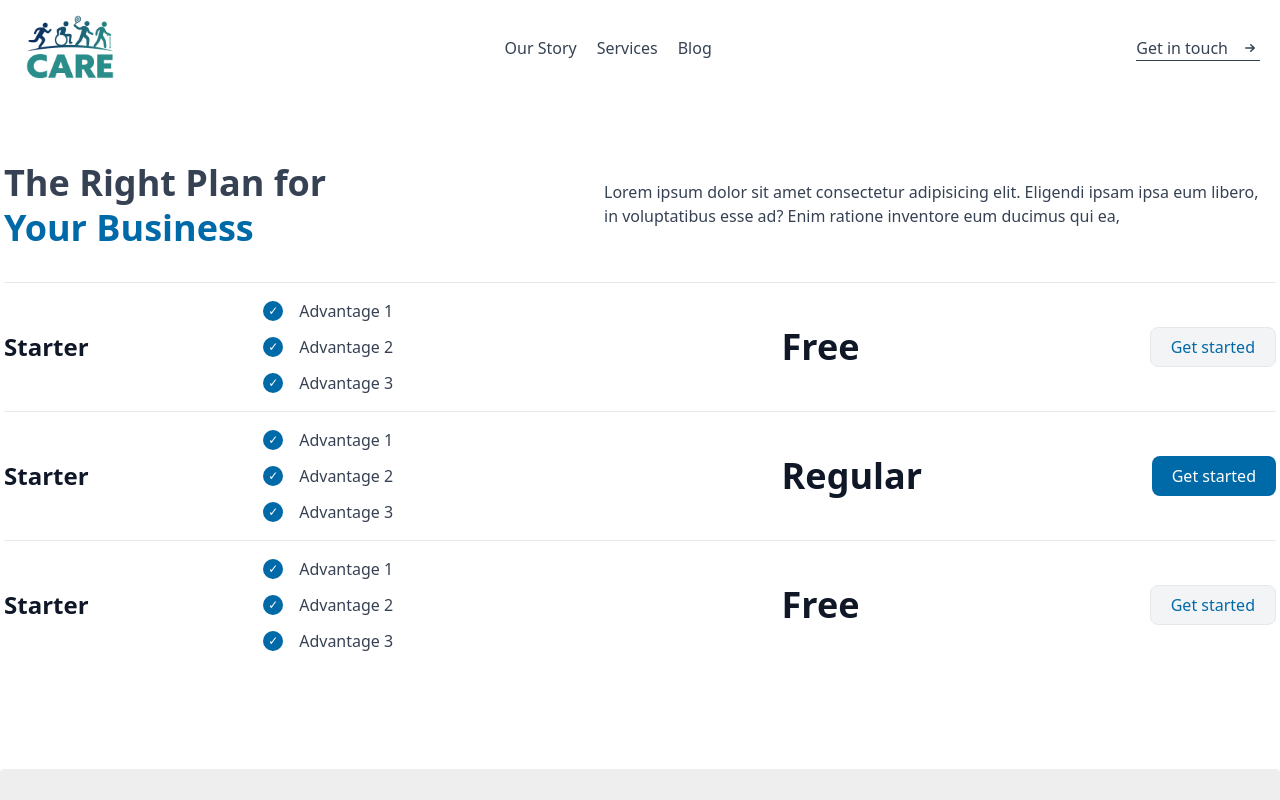
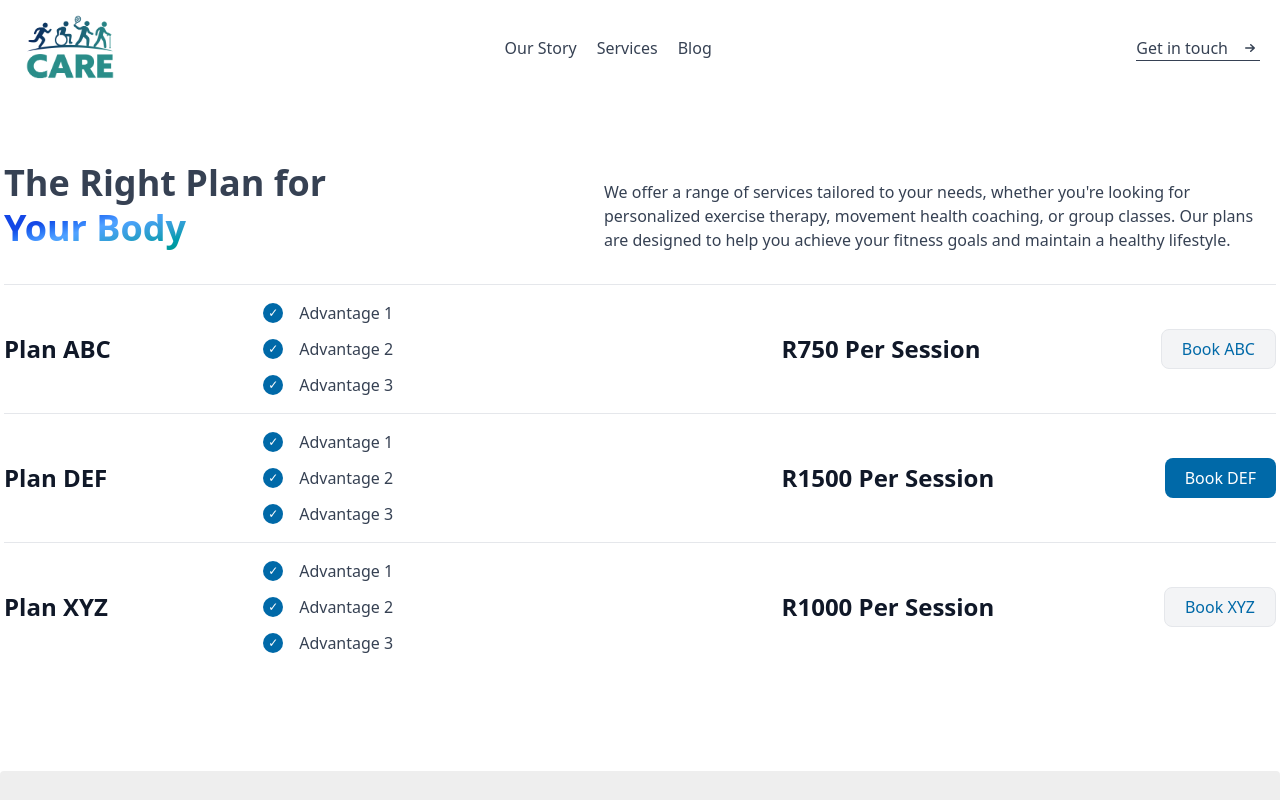
Before and after one commit to CodingWithCallum/care-therapy-njs, a Next.js app: page /OurServices in a window 1280 px wide. Shown: the top 800 px of the page. Built offline with nearby package versions, Linux system fonts and the light colour scheme.

Commit message:
Updated Services Page

```diff
--- a/src/app/OurServices/page.tsx
+++ b/src/app/OurServices/page.tsx
@@ -9,100 +9,100 @@ return (
                 <div className="max-w-xl">
                     <h1 className="text-3xl/tight sm:text-4xl/tight font-bold text-gray-700">
                         The Right Plan for <br />
-                        <span className="text-sky-700">Your Business</span>
+                        <span className="text-transparent bg-clip-text bg-gradient-to-br from-blue-700 from-30% via-blue-400 via-50% to-teal-600">Your Body</span>
                     </h1>
                 </div>
                 <div className="flex-1 max-w-2xl pt-5">
                     <p className="text-gray-700">
-                        Lorem ipsum dolor sit amet consectetur adipisicing elit. Eligendi ipsam ipsa eum libero, in voluptatibus esse ad? Enim ratione inventore eum ducimus qui ea,
+                        We offer a range of services tailored to your needs, whether you're looking for personalized exercise therapy, movement health coaching, or group classes. Our plans are designed to help you achieve your fitness goals and maintain a healthy lifestyle.
                     </p>
                 </div>
             </div>
             <div className="mt-8 border-t border-t-gray-200 divide-y divide-gray-200">
                 <div className="py-4 grid items-center md:grid-cols-3 lg:grid-cols-5 gap-6">
                     <div className="md:col-span-2 lg:col-span-1">
-                        <h2 className="font-bold text-2xl text-gray-900 dark:text-gray-100">Starter</h2>
+                        <h2 className="font-bold text-2xl text-gray-900">Plan ABC</h2>
                     </div>
-                    <div className="text-gray-700 dark:text-gray-300 md:col-span-2 lg:col-span-3 md:items-center grid gap-6 md:grid-cols-3">
+                    <div className="text-gray-700 md:col-span-2 lg:col-span-3 md:items-center grid gap-6 md:grid-cols-3">
                         <ul className="space-y-3 md:col-span-2">
                             <li className="flex items-center gap-x-4">
-                                <span className="w-5 h-5 text-xs flex items-center justify-center rounded-full bg-sky-700 dark:bg-sky-600 text-white">✓</span>
+                                <span className="w-5 h-5 text-xs flex items-center justify-center rounded-full bg-sky-700 text-white">✓</span>
                                 Advantage  1
                             </li>
                             <li className="flex items-center gap-x-4">
-                                <span className="w-5 h-5 text-xs flex items-center justify-center rounded-full bg-sky-700 dark:bg-sky-600 text-white">✓</span>
+                                <span className="w-5 h-5 text-xs flex items-center justify-center rounded-full bg-sky-700 text-white">✓</span>
                                 Advantage 2
                             </li>
                             <li className="flex items-center gap-x-4">
-                                <span className="w-5 h-5 text-xs flex items-center justify-center rounded-full bg-sky-700 dark:bg-sky-600 text-white">✓</span>
+                                <span className="w-5 h-5 text-xs flex items-center justify-center rounded-full bg-sky-700 text-white">✓</span>
                                 Advantage 3
                             </li>
                         </ul>
-                        <div className="font-bold text-4xl text-gray-900 dark:text-white">
-                            <span>Free</span>
+                        <div className="font-bold text-2xl text-gray-900">
+                            <span>R750 Per Session</span>
                         </div>
                     </div>
                     <div className="flex md:justify-end md:items-center">
-                        <a href="#" className="h-10 px-5 text-sky-700 dark:text-gray-300 rounded-lg bg-gray-100 dark:bg-gray-900 border border-gray-200 dark:border-gray-800 flex items-center outline-none">
-                            Get started
+                        <a href="/ContactUs" className="h-10 px-5 text-sky-700 rounded-lg bg-gray-100 border border-gray-200 flex items-center outline-none">
+                            Book ABC
                         </a>
                     </div>
                 </div>
                 <div className="py-4 grid items-center md:grid-cols-3 lg:grid-cols-5 gap-6">
                     <div className="md:col-span-2 lg:col-span-1">
-                        <h2 className="font-bold text-2xl text-gray-900 dark:text-gray-100">Starter</h2>
+                        <h2 className="font-bold text-2xl text-gray-900 ">Plan DEF</h2>
                     </div>
-                    <div className="text-gray-700 dark:text-gray-300 md:col-span-2 lg:col-span-3 md:items-center grid gap-6 md:grid-cols-3">
+                    <div className="text-gray-700 md:col-span-2 lg:col-span-3 md:items-center grid gap-6 md:grid-cols-3">
                         <ul className="space-y-3 md:col-span-2">
                             <li className="flex items-center gap-x-4">
-                                <span className="w-5 h-5 text-xs flex items-center justify-center rounded-full bg-sky-700 dark:bg-sky-600 text-white">✓</span>
+                                <span className="w-5 h-5 text-xs flex items-center justify-center rounded-full bg-sky-700 text-white">✓</span>
                                 Advantage  1
                             </li>
                             <li className="flex items-center gap-x-4">
-                                <span className="w-5 h-5 text-xs flex items-center justify-center rounded-full bg-sky-700 dark:bg-sky-600 text-white">✓</span>
+                                <span className="w-5 h-5 text-xs flex items-center justify-center rounded-full bg-sky-700 text-white">✓</span>
                                 Advantage 2
                             </li>
                             <li className="flex items-center gap-x-4">
-                                <span className="w-5 h-5 text-xs flex items-center justify-center rounded-full bg-sky-700 dark:bg-sky-600 text-white">✓</span>
+                                <span className="w-5 h-5 text-xs flex items-center justify-center rounded-full bg-sky-700 text-white">✓</span>
                                 Advantage 3
                             </li>
                         </ul>
-                        <div className="font-bold text-4xl text-gray-900 dark:text-white">
-                            <span>Regular</span>
+                        <div className="font-bold text-2xl text-gray-900">
+                            <span>R1500 Per Session</span>
                         </div>
                     </div>
                     <div className="flex md:justify-end md:items-center">
-                        <Link href="#" className="h-10 px-5 rounded-lg text-white bg-sky-700 dark:bg-sky-600 border-gray-200 dark:border-gray-800 flex items-center outline-none">
-                            Get started
+                        <Link href="/ContactUs" className="h-10 px-5 rounded-lg text-white bg-sky-700 border-gray-200 flex items-center outline-none">
+                            Book DEF
                         </Link>
                     </div>
                 </div>
                 <div className="py-4 grid items-center md:grid-cols-3 lg:grid-cols-5 gap-6">
                     <div className="md:col-span-2 lg:col-span-1">
-                        <h2 className="font-bold text-2xl text-gray-900 dark:text-gray-100">Starter</h2>
+                        <h2 className="font-bold text-2xl text-gray-900">Plan XYZ</h2>
                     </div>
-                    <div className="text-gray-700 dark:text-gray-300 md:col-span-2 lg:col-span-3 md:items-center grid gap-6 md:grid-cols-3">
+                    <div className="text-gray-700 md:col-span-2 lg:col-span-3 md:items-center grid gap-6 md:grid-cols-3">
                         <ul className="space-y-3 md:col-span-2">
                             <li className="flex items-center gap-x-4">
-                                <span className="w-5 h-5 text-xs flex items-center justify-center rounded-full bg-sky-700 dark:bg-sky-600 text-white">✓</span>
+                                <span className="w-5 h-5 text-xs flex items-center justify-center rounded-full bg-sky-700 text-white">✓</span>
                                 Advantage  1
                             </li>
                             <li className="flex items-center gap-x-4">
-                                <span className="w-5 h-5 text-xs flex items-center justify-center rounded-full bg-sky-700 dark:bg-sky-600 text-white">✓</span>
+                                <span className="w-5 h-5 text-xs flex items-center justify-center rounded-full bg-sky-700 text-white">✓</span>
                                 Advantage 2
                             </li>
                             <li className="flex items-center gap-x-4">
-                                <span className="w-5 h-5 text-xs flex items-center justify-center rounded-full bg-sky-700 dark:bg-sky-600 text-white">✓</span>
+                                <span className="w-5 h-5 text-xs flex items-center justify-center rounded-full bg-sky-700 text-white">✓</span>
                                 Advantage 3
                             </li>
                         </ul>
-                        <div className="font-bold text-4xl text-gray-900 dark:text-white">
-                            <span>Free</span>
+                        <div className="font-bold text-2xl text-gray-900">
+                            <span>R1000 Per Session</span>
                         </div>
                     </div>
                     <div className="flex md:justify-end md:items-center">
-                        <Link href="#" className="h-10 px-5 text-sky-700 dark:text-gray-300 rounded-lg bg-gray-100 dark:bg-gray-900 border border-gray-200 dark:border-gray-800 flex items-center outline-none">
-                            Get started
+                        <Link href="/ContactUs" className="h-10 px-5 text-sky-700 rounded-lg bg-gray-100 border border-gray-200 flex items-center outline-none">
+                            Book XYZ
                         </Link>
                     </div>
                 </div>
```
